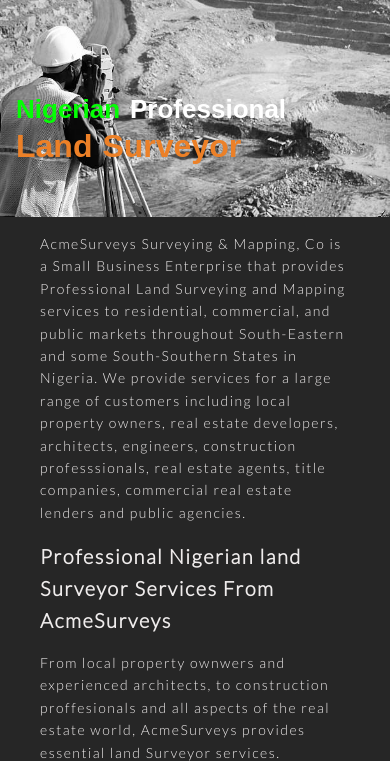
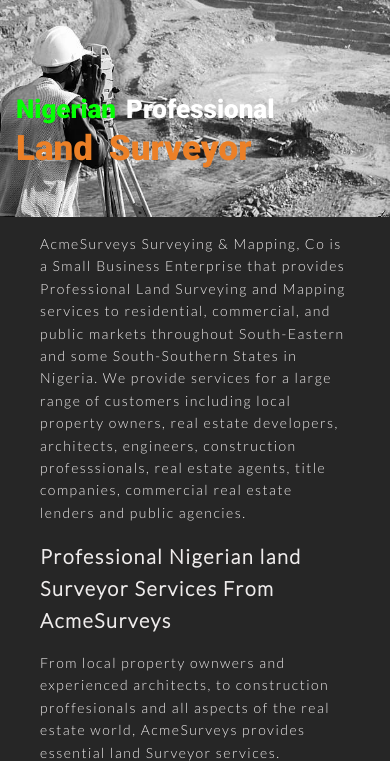
Before and after one commit to Izu-obinna/AcmeSurveys, a plain HTML site: page index.html in a window 390 px wide. Shown: the part 63-824 px from the top of the page. Drawn offline with Linux system fonts and the light colour scheme.

Commit message:
updated file

```diff
--- a/Css/media query.css
+++ b/Css/media query.css
@@ -88,7 +88,7 @@
 
         #showcase {
             height: 220px;
-            font-family: Arial, Helvetica, sans-serif;
+            font-family: Roboto, sans-serif;
         }
 
         #showcase p{
@@ -101,14 +101,14 @@
         #showcase h1 {
             top: 11.5rem;
             left: 1rem;
-            font-size: 32px;
+            font-size: 35px;
             font-weight: 900;
         }
 
         #showcase .second-h1 {
             top: 11.5rem;
-            left: 6.4rem;
-            font-size: 32px;
+            left: 6.8rem;
+            font-size: 35px;
             font-weight: 900;
         }
 
```
